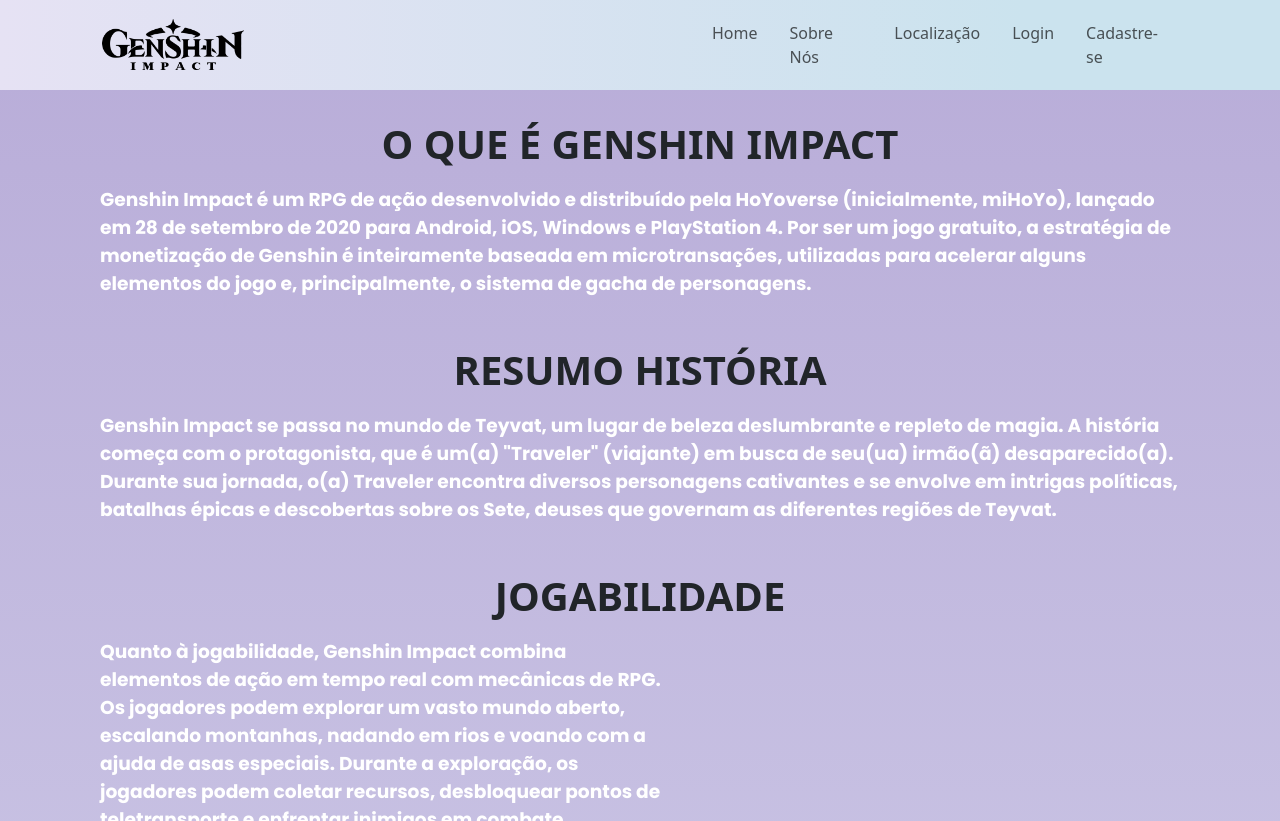
After one commit to NerdEJr/WebDev_Projeto, a PHP site: page /index.php in a window 1280 px wide. The commit adds this page. Shown: the top 821 px of the page. Run offline with PHP 8.4, Linux system fonts and the light colour scheme.

Commit message:
Ajustes navbar

```diff
--- a/index.html
+++ b/index.php
@@ -1,3 +1,6 @@
+<?php
+    session_destroy();
+?>
 <!DOCTYPE html>
 <html lang="pt-br">
 
@@ -20,49 +23,9 @@
 </head>
 
 <body>
-    <!-- Navbar-->
-    <nav class="navbar navbar-expand-lg navbar-light">
-        <div class="container-fluid nav-brand">
-            <!-- Logo ou Imagem Brand -->
-            <a class="navbar-brand" href="#">
-                <img class="nav-logo" src="assets/imgs/Logo_Genshin-Black.png" alt="Logo">
-            </a>
-
-        </div>
-        <div class="container-fluid">
-            <!-- Botão Toggle para telas pequenas -->
-            <button class="navbar-toggler" type="button" data-bs-toggle="collapse" data-bs-target="#navbarNav"
-                aria-controls="navbarNav" aria-expanded="false" aria-label="Toggle navigation">
-                <span class="navbar-toggler-icon"></span>
-            </button>
-
-            <!-- Links e Menus -->
-            <div class="collapse navbar-collapse justify-content-between" id="navbarNav">
-                <ul class="navbar-nav">
-                    <!-- Link Home -->
-                    <li class="nav-item">
-                        <a class="nav-link" href="pagPrincipal.html">Home</a>
-                    </li>
-                    <!-- Link Sobre Nós -->
-                    <li class="nav-item">
-                        <a class="nav-link" href="sobreNos.html">Sobre Nós</a>
-                    </li>
-                    <!-- Link Localização -->
-                    <li class="nav-item">
-                        <a class="nav-link" href="localizacao.html">Localização</a>
-                    </li>
-                    <!-- Link Login -->
-                    <li class="nav-item">
-                        <a class="nav-link" href="login.html">Login</a>
-                    </li>
-                    <!-- Link Cadastro -->
-                    <li class="nav-item">
-                        <a class="nav-link" href="cadastro.html">Cadastre-se</a>
-                    </li>
-                </ul>
-            </div>
-        </div>
-    </nav>
+    <?php
+        include("navbar.php");
+    ?>
 
     <!--o que é genshin impact?-->
     <section name="oque" class="container-fluid">
--- /dev/null
+++ b/navbar.php
@@ -0,0 +1,67 @@
+<!DOCTYPE html>
+<html lang="pt-br">
+<body>
+    <!-- Navbar-->
+    <nav class="navbar navbar-expand-lg navbar-light">
+        <div class="container-fluid nav-brand">
+            <!-- Logo ou Imagem Brand -->
+            <a class="navbar-brand" href="#">
+                <img class="nav-logo" src="assets/imgs/Logo_Genshin-Black.png" alt="Logo">
+            </a>
+
+        </div>
+        <div class="container-fluid">
+            <!-- Botão Toggle para telas pequenas -->
+            <button class="navbar-toggler" type="button" data-bs-toggle="collapse" data-bs-target="#navbarNav"
+                aria-controls="navbarNav" aria-expanded="false" aria-label="Toggle navigation">
+                <span class="navbar-toggler-icon"></span>
+            </button>
+            <?php if((!isset($_SESSION["Conectado"]))){?>
+            <!-- Links e Menus -->
+                <div class="collapse navbar-collapse justify-content-between" id="navbarNav">
+                    <ul class="navbar-nav">
+                        <!-- Link Home -->
+                        <li class="nav-item">
+                            <a class="nav-link" href="pagPrincipal.html">Home</a>
+                        </li>
+                        <!-- Link Sobre Nós -->
+                        <li class="nav-item">
+                            <a class="nav-link" href="sobreNos.html">Sobre Nós</a>
+                        </li>
+                        <!-- Link Localização -->
+                        <li class="nav-item">
+                            <a class="nav-link" href="localizacao.html">Localização</a>
+                        </li>
+                        <!-- Link Login -->
+                        <li class="nav-item">
+                            <a class="nav-link" href="login.html">Login</a>
+                        </li>
+                        <!-- Link Cadastro -->
+                        <li class="nav-item">
+                            <a class="nav-link" href="cadastro.html">Cadastre-se</a>
+                        </li>
+                    </ul>
+                </div>
+            <?php }else{ ?>
+                <div class="collapse navbar-collapse justify-content-between" id="navbarNav">
+                    <ul class="navbar-nav">
+                        <!-- Link Home -->
+                        <li class="nav-item">
+                            <a class="nav-link" href="pagPrincipal.html">Home</a>
+                        </li>
+                        <!-- Link Sobre Nós -->
+                        <li class="nav-item">
+                            <a class="nav-link" href="sobreNos.html">Sobre Nós</a>
+                        </li>
+                        <!-- Link Localização -->
+                        <li class="nav-item">
+                            <a class="nav-link" href="localizacao.html">Localização</a>
+                        </li>
+                    </ul>
+                </div>
+            <?php }   ?>
+        </div>
+    </nav>
+</body>
+
+</html>
--- a/operarBD.php
+++ b/operarBD.php
@@ -65,4 +65,4 @@
     }
 }
 
- ?>
+?>
```
Also changed, not shown: conta.php (+3 -45 lines).
